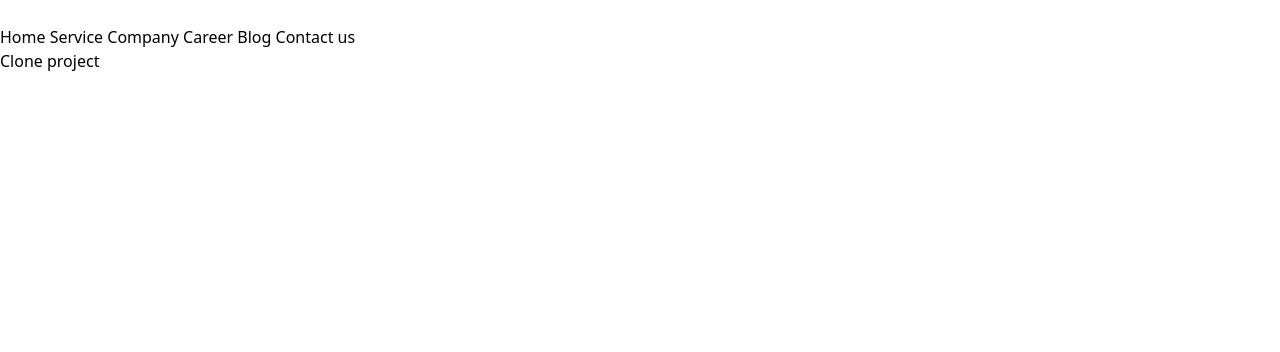
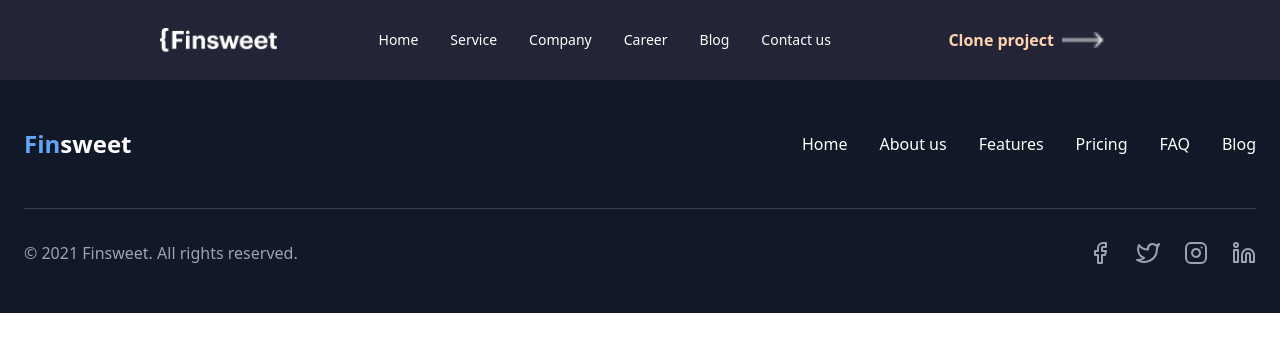
Before and after one commit to Xurshid5/Finsweet, a website: page index.html in a window 1280 px wide. Drawn offline with nearby package versions, Linux system fonts and the light colour scheme.

Commit message:
Finsweetga navbar bilan footer qo'shdim

```diff
--- a/index.html
+++ b/index.html
@@ -3,32 +3,125 @@
 <head>
     <meta charset="UTF-8">
     <meta name="viewport" content="width=device-width, initial-scale=1.0">
-    <link href="./src/output.css" rel="stylesheet">
+
+    <script src="https://cdn.tailwindcss.com"></script>
+    <link href="https://fonts.googleapis.com/css2?family=Inter:wght@400;600;700&display=swap" rel="stylesheet">
     <title>Document</title>
 </head>
 <body>
+<!-- Header container -->
+  <header>
+    <!-- Navbar (faqat navbar qismi bg bor) -->
+    <div class="bg-[#232536]">
+      <div class="max-w-screen-xl mx-auto px-[160px] h-[80px] flex items-center justify-between">
 
-    <header>
-        <div class="max-w-[80%] mx-auto px-[160px] flex">
-            <div class="navbar bg-[#232536] h-[80] ">
-                    <img src="./img/Logo (6).png" alt="" class="inline">
-                    <div class="ateglar inline">
-                        <a href="#">Home</a>
-                    <a href="#">Service</a>
-                    <a href="#">Company</a>
-                    <a href="#">Career</a>
-                    <a href="#">Blog</a>
-                    <a href="#">Contact us</a>
+        <!-- Logo -->
+        <img src="./img/Logo (6).png" alt="Logo" class="h-6" />
+
+        <!-- Navigation -->
+        <nav class="flex gap-8 text-white text-sm">
+          <a href="#" class="py-2 hover:text-blue-400 transition-colors">Home</a>
+          <a href="#" class="py-2 hover:text-blue-400 transition-colors">Service</a>
+          <a href="#" class="py-2 hover:text-blue-400 transition-colors">Company</a>
+          <a href="#" class="py-2 hover:text-blue-400 transition-colors">Career</a>
+          <a href="#" class="py-2 hover:text-blue-400 transition-colors">Blog</a>
+          <a href="#" class="py-2 hover:text-blue-400 transition-colors">Contact us</a>
+        </nav>
+
+        <!-- Button -->
+        <button class="flex items-center gap-2 bg-[#232536] text-[#FFD3AF] font-semibold px-4 py-2 rounded">
+          Clone project
+          <img src="./img/Icon (5).png" alt="Icon" class="h-4" />
+        </button>
+
+      </div>
+    </div>
+
+
+
+  </header>
+
+  <!-- Keyingi kodlar bu yerda yoziladi -->
+
+
+
+
+
+
+
+
+
+
+
+
+
+
+
+
+
+
+
+    <footer class="bg-gray-900 text-white py-12">
+        <div class="container mx-auto px-6">
+            <!-- Footer top section -->
+            <div class="flex flex-col md:flex-row justify-between items-start md:items-center mb-12">
+                <!-- Logo -->
+                <div class="mb-6 md:mb-0">
+                    <a href="#" class="text-2xl font-bold">
+                        <span class="text-blue-400">Fin</span><span class="text-white">sweet</span>
+                    </a>
+                </div>
+
+                <!-- Navigation links -->
+                <div class="flex flex-wrap gap-8">
+                    <a href="#" class="hover:text-blue-400 transition-colors">Home</a>
+                    <a href="#" class="hover:text-blue-400 transition-colors">About us</a>
+                    <a href="#" class="hover:text-blue-400 transition-colors">Features</a>
+                    <a href="#" class="hover:text-blue-400 transition-colors">Pricing</a>
+                    <a href="#" class="hover:text-blue-400 transition-colors">FAQ</a>
+                    <a href="#" class="hover:text-blue-400 transition-colors">Blog</a>
+                </div>
+            </div>
+
+            <!-- Footer bottom section -->
+            <div class="pt-8 border-t border-gray-700">
+                <div class="flex flex-col md:flex-row justify-between items-start md:items-center">
+                    <!-- Copyright -->
+                    <div class="mb-4 md:mb-0">
+                        <p class="text-gray-400">© 2021 Finsweet. All rights reserved.</p>
                     </div>
 
-                    <div class="button">
-                        <button>Clone project <img src="./img/Icon (5).png" alt=""></button>
+                    <!-- Social links -->
+                    <div class="flex space-x-6">
+                        <a href="https://facebook.com/" class="text-gray-400 hover:text-blue-400 transition-colors">
+                            <svg xmlns="http://www.w3.org/2000/svg" width="24" height="24" viewBox="0 0 24 24" fill="none" stroke="currentColor" stroke-width="2" stroke-linecap="round" stroke-linejoin="round" class="feather feather-facebook">
+                                <path d="M18 2h-3a5 5 0 0 0-5 5v3H7v4h3v8h4v-8h3l1-4h-4V7a1 1 0 0 1 1-1h3z"></path>
+                            </svg>
+                        </a>
+                        <a href="https://x.com/" class="text-gray-400 hover:text-blue-400 transition-colors">
+                            <svg xmlns="http://www.w3.org/2000/svg" width="24" height="24" viewBox="0 0 24 24" fill="none" stroke="currentColor" stroke-width="2" stroke-linecap="round" stroke-linejoin="round" class="feather feather-twitter">
+                                <path d="M23 3a10.9 10.9 0 0 1-3.14 1.53 4.48 4.48 0 0 0-7.86 3v1A10.66 10.66 0 0 1 3 4s-4 9 5 13a11.64 11.64 0 0 1-7 2c9 5 20 0 20-11.5a4.5 4.5 0 0 0-.08-.83A7.72 7.72 0 0 0 23 3z"></path>
+                            </svg>
+                        </a>
+                        <a href="https://instagram.com/Xurshid.dev" class="text-gray-400 hover:text-blue-400 transition-colors">
+                            <svg xmlns="http://www.w3.org/2000/svg" width="24" height="24" viewBox="0 0 24 24" fill="none" stroke="currentColor" stroke-width="2" stroke-linecap="round" stroke-linejoin="round" class="feather feather-instagram">
+                                <rect x="2" y="2" width="20" height="20" rx="5" ry="5"></rect>
+                                <path d="M16 11.37A4 4 0 1 1 12.63 8 4 4 0 0 1 16 11.37z"></path>
+                                <line x1="17.5" y1="6.5" x2="17.51" y2="6.5"></line>
+                            </svg>
+                        </a>
+                        <a href="https://LinkedIn.com" class="text-gray-400 hover:text-blue-400 transition-colors">
+                            <svg xmlns="http://www.w3.org/2000/svg" width="24" height="24" viewBox="0 0 24 24" fill="none" stroke="currentColor" stroke-width="2" stroke-linecap="round" stroke-linejoin="round" class="feather feather-linkedin">
+                                <path d="M16 8a6 6 0 0 1 6 6v7h-4v-7a2 2 0 0 0-2-2 2 2 0 0 0-2 2v7h-4v-7a6 6 0 0 1 6-6z"></path>
+                                <rect x="2" y="9" width="4" height="12"></rect>
+                                <circle cx="4" cy="4" r="2"></circle>
+                            </svg>
+                        </a>
                     </div>
-
+                </div>
             </div>
-    </div>
-
-    </header>
+        </div>
+    </footer>
 
 </body>
 </html>
```
Also changed, not shown: src/output.css.
